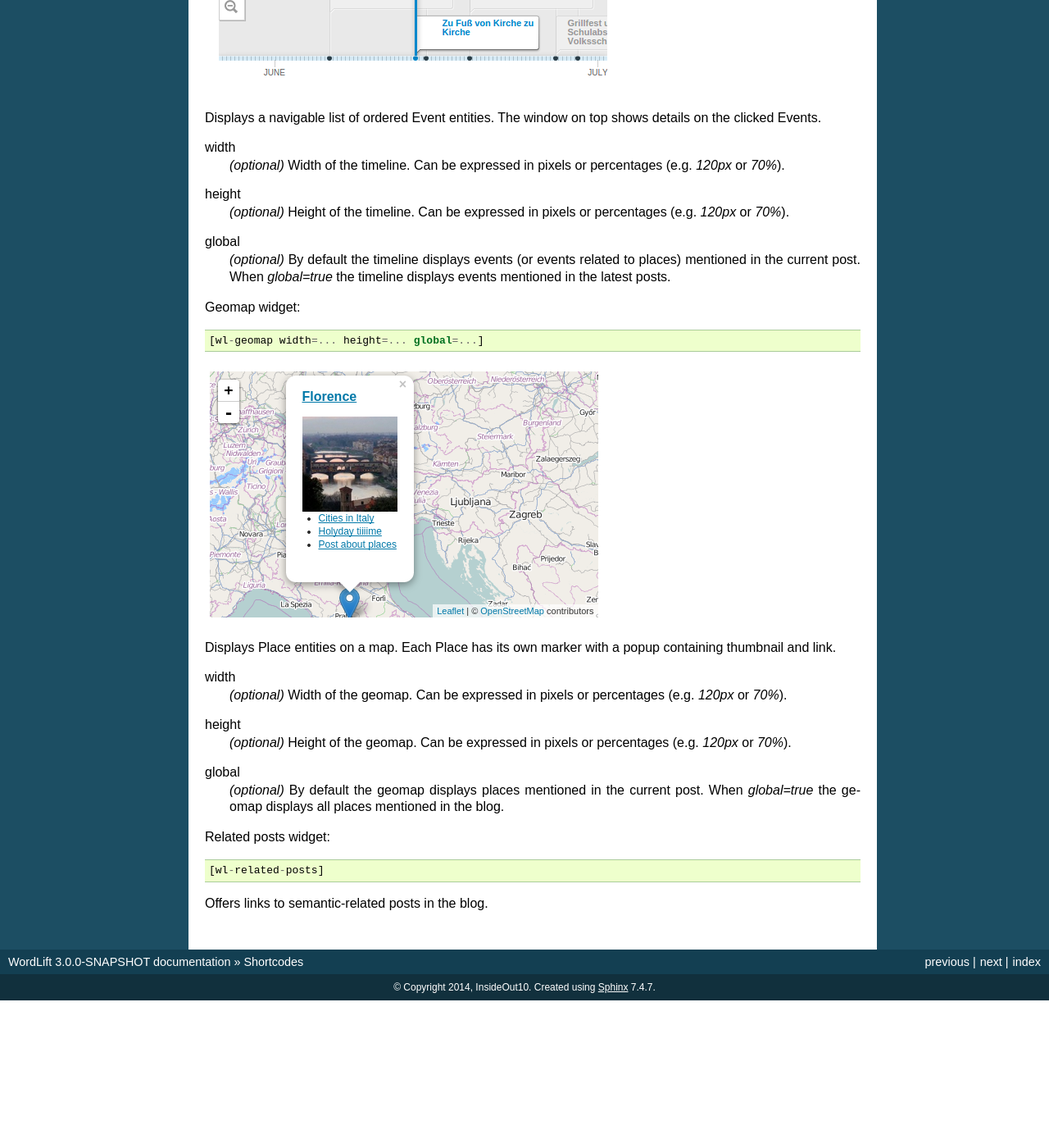
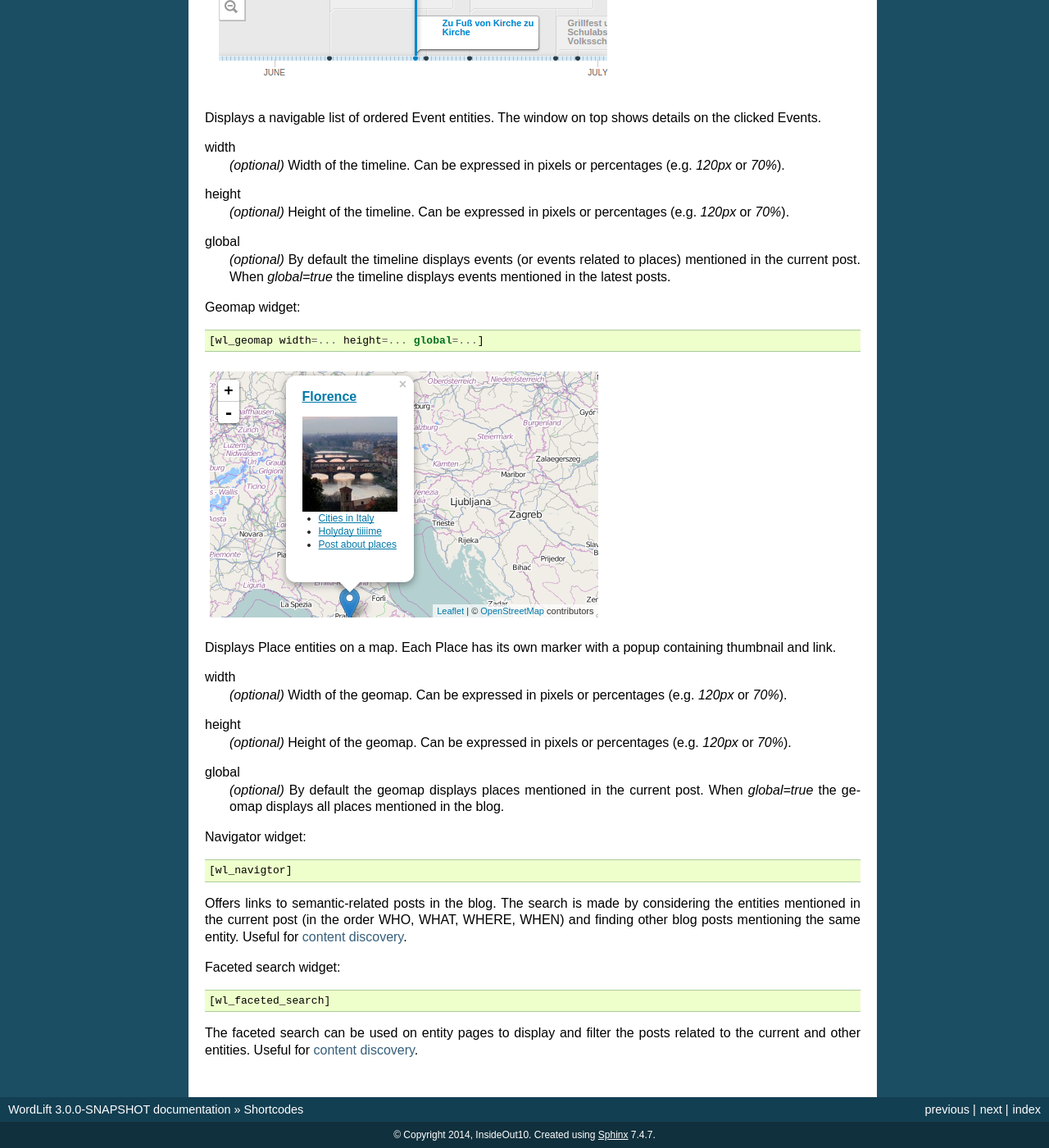
Before and after one commit to insideout10/wordlift-docs, a Sphinx documentation site: the page built from docs/shortcodes.rst, in a window 1280 px wide and 1400 px high, scrolled down 3107 px. Shown: the whole window at 82% size. Built offline with Sphinx 7.4.7, drawn with Linux system fonts in a browser that asks for light colours; before the commit the page ends 4327 px from its top, so only the background shows below that; some of the changed text lies outside the part shown.

Commit message:
Navigator and Faceed search in the shortcodes page

```diff
--- a/docs/shortcodes.rst
+++ b/docs/shortcodes.rst
@@ -88,7 +88,7 @@ WordLift widgets can be inserted in a post or page to give a rich visual present
 
 Chord widget::
 
-    [wl-chord width=... height=... main_color=... depth=... global=...]
+    [wl_chord width=... height=... main_color=... depth=... global=...]
 
 .. image:: /images/wordlift-shortcodes-chord.png
 Visualizes relations between entities, starting from the current post and the entities mentioned in it.
@@ -110,7 +110,7 @@ global
 
 Timeline widget::
 
-    [wl-timeline width=... height=... global=...]
+    [wl_timeline width=... height=... global=...]
 
 .. image:: /images/wordlift-shortcodes-timeline.png
 Displays a navigable list of ordered Event entities. The window on top shows details on the clicked Events.
@@ -126,7 +126,7 @@ global
 
 Geomap widget::
 
-    [wl-geomap width=... height=... global=...]
+    [wl_geomap width=... height=... global=...]
 
 .. image:: /images/wordlift-shortcodes-geomap.png
 Displays Place entities on a map. Each Place has its own marker with a popup containing thumbnail and link.
@@ -140,11 +140,17 @@ height
 global
     *(optional)* By default the geomap displays places mentioned in the current post. When *global=true* the geomap displays all places mentioned in the blog.
 
-Related posts widget::
+Navigator widget::
 
-    [wl-related-posts]
+    [wl_navigtor]
 
-Offers links to semantic-related posts in the blog.
+Offers links to semantic-related posts in the blog. The search is made by considering the entities mentioned in the current post (in the order WHO, WHAT, WHERE, WHEN) and finding other blog posts mentioning the same entity. Useful for `content discovery <discover.html#the-faceted-search-widget>`_.
+
+Faceted search widget::
+
+    [wl_faceted_search]
+
+The faceted search can be used on entity pages to display and filter the posts related to the current and other entities. Useful for `content discovery <discover.html#the-navigator-widget>`_.
 
 
 .. _PHP date: http://php.net/manual/en/function.date.php
```
